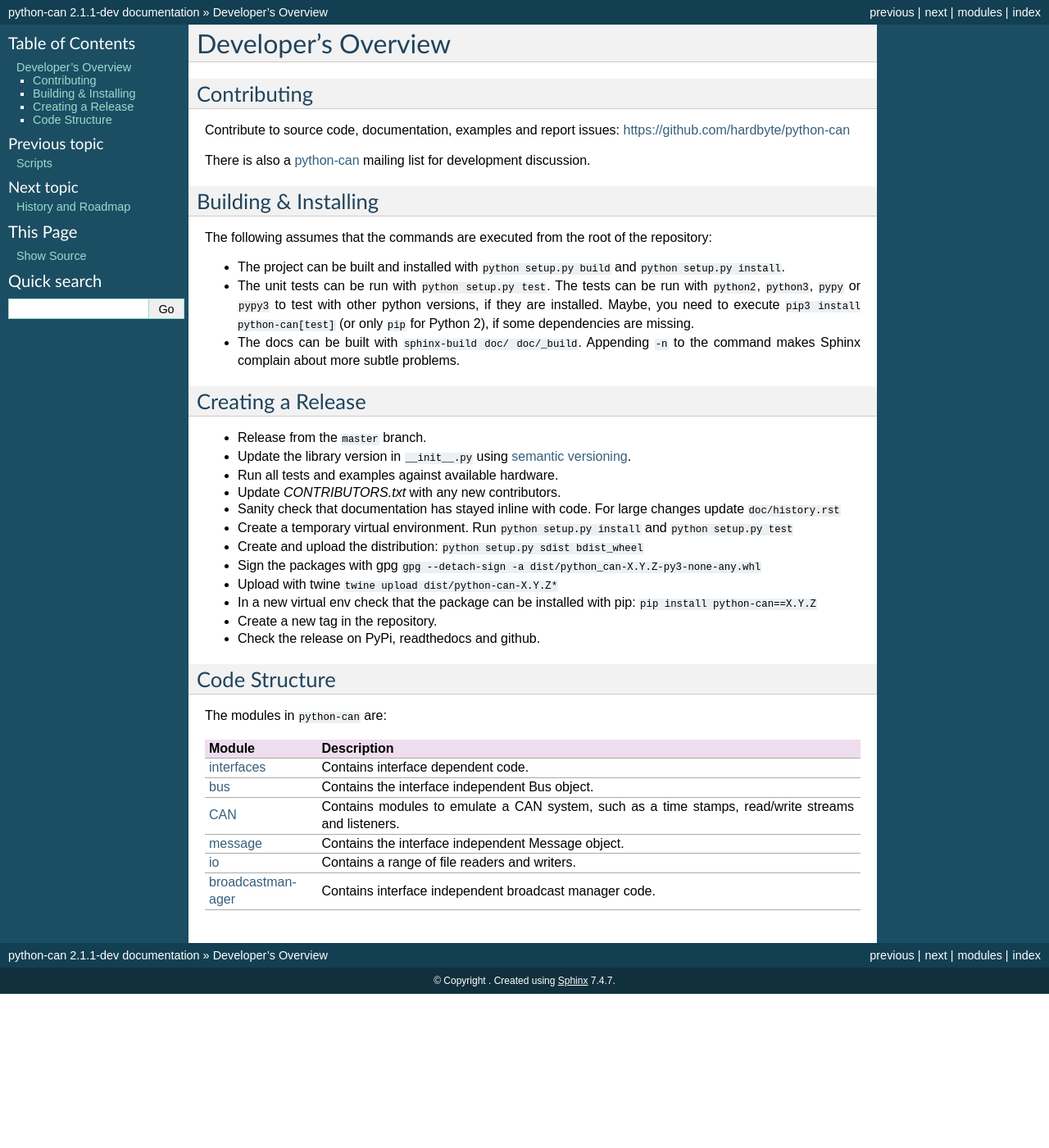
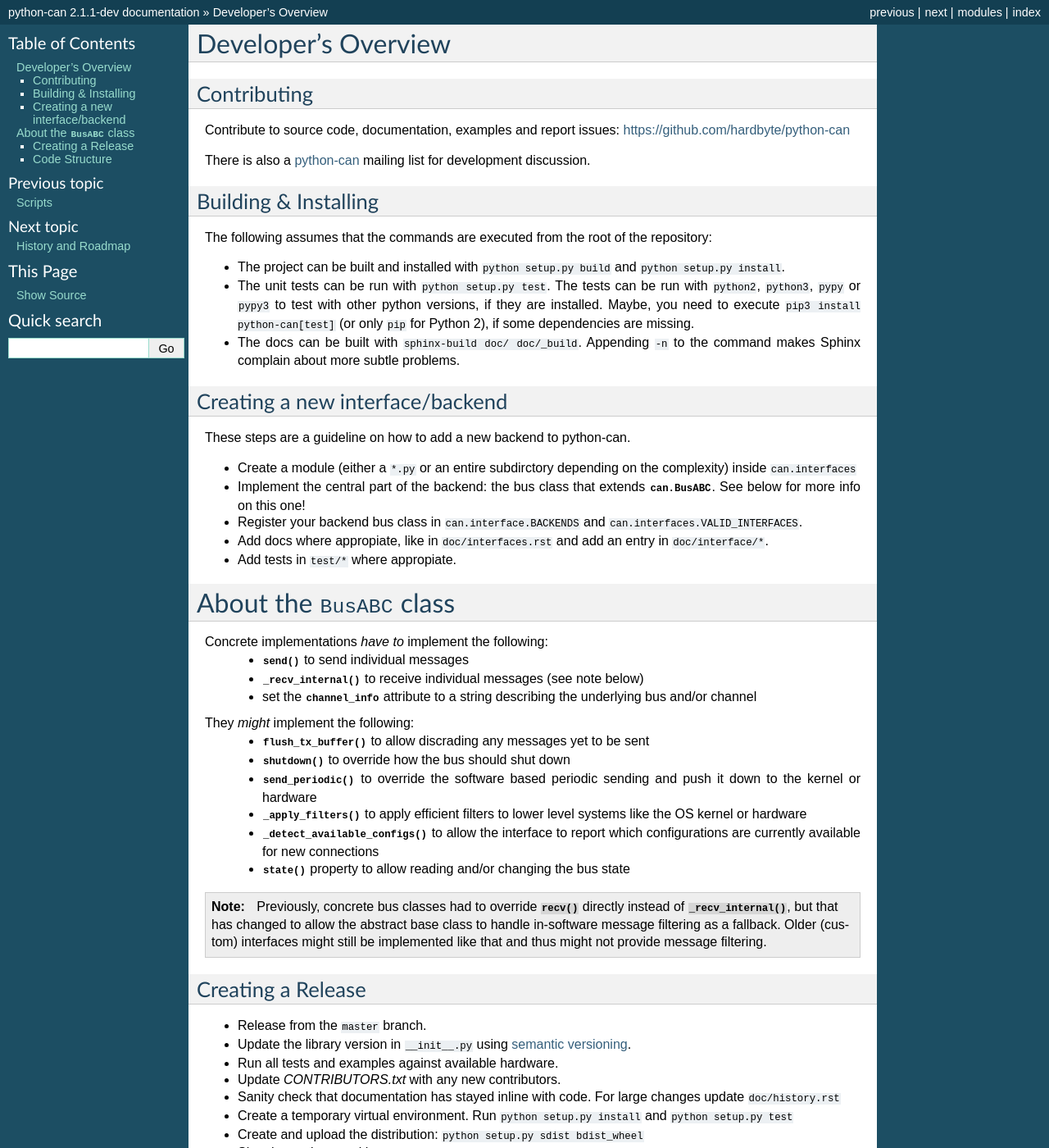
Before and after one commit to hardbyte/python-can, a Sphinx documentation site: the page built from doc/development.rst, in a window 1280 px wide and 1400 px high. Shown: the whole window at 82% size. Built offline with Sphinx 7.4.7, drawn with Linux system fonts in a browser that asks for light colours; some of the changed text lies outside the part shown.

Commit message:
added "Creating a new interface/backend" section to the documentation pages

```diff
--- a/doc/development.rst
+++ b/doc/development.rst
@@ -27,6 +27,55 @@ The following assumes that the commands are executed from the root of the reposi
   makes Sphinx complain about more subtle problems.
 
 
+Creating a new interface/backend
+--------------------------------
+
+These steps are a guideline on how to add a new backend to python-can.
+
+- Create a module (either a ``*.py`` or an entire subdirctory depending
+  on the complexity) inside ``can.interfaces``
+- Implement the central part of the backend: the bus class that extends
+  :class:`can.BusABC`. See below for more info on this one!
+- Register your backend bus class in ``can.interface.BACKENDS`` and
+  ``can.interfaces.VALID_INTERFACES``.
+- Add docs where appropiate, like in ``doc/interfaces.rst`` and add
+  an entry in ``doc/interface/*``.
+- Add tests in ``test/*`` where appropiate.
+
+About the ``BusABC`` class
+==========================
+
+Concrete implementations *have to* implement the following:
+    * :meth:`~can.BusABC.send` to send individual messages
+    * :meth:`~can.BusABC._recv_internal` to receive individual messages
+      (see note below)
+    * set the :attr:`~can.BusABC.channel_info` attribute to a string describing
+      the underlying bus and/or channel
+
+They *might* implement the following:
+    * :meth:`~can.BusABC.flush_tx_buffer` to allow discrading any
+      messages yet to be sent
+    * :meth:`~can.BusABC.shutdown` to override how the bus should
+      shut down
+    * :meth:`~can.BusABC.send_periodic` to override the software based
+      periodic sending and push it down to the kernel or hardware
+    * :meth:`~can.BusABC._apply_filters` to apply efficient filters
+      to lower level systems like the OS kernel or hardware
+    * :meth:`~can.BusABC._detect_available_configs` to allow the interface
+      to report which configurations are currently available for new
+      connections
+    * :meth:`~can.BusABC.state` property to allow reading and/or changing
+      the bus state
+
+.. note::
+
+    Previously, concrete bus classes had to override :meth:`~can.BusABC.recv`
+    directly instead of :meth:`~can.BusABC._recv_internal`, but that has
+    changed to allow the abstract base class to handle in-software message
+    filtering as a fallback. Older (custom) interfaces might still be
+    implemented like that and thus might not provide message filtering.
+
+
 Creating a Release
 ------------------
 
@@ -41,7 +90,7 @@ Creating a Release
 - Upload with twine ``twine upload dist/python-can-X.Y.Z*``
 - In a new virtual env check that the package can be installed with pip: ``pip install python-can==X.Y.Z``
 - Create a new tag in the repository.
-- Check the release on PyPi, readthedocs and github.
+- Check the release on PyPi, Read the Docs and GitHub.
 
 
 Code Structure
```
Also changed, not shown: 1 other file.
